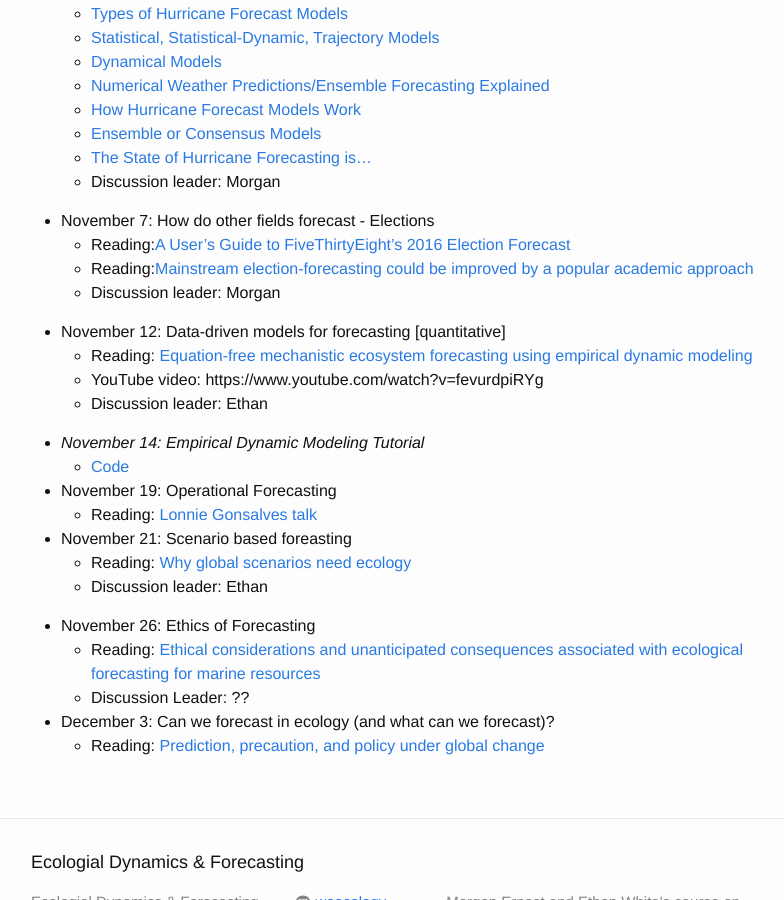
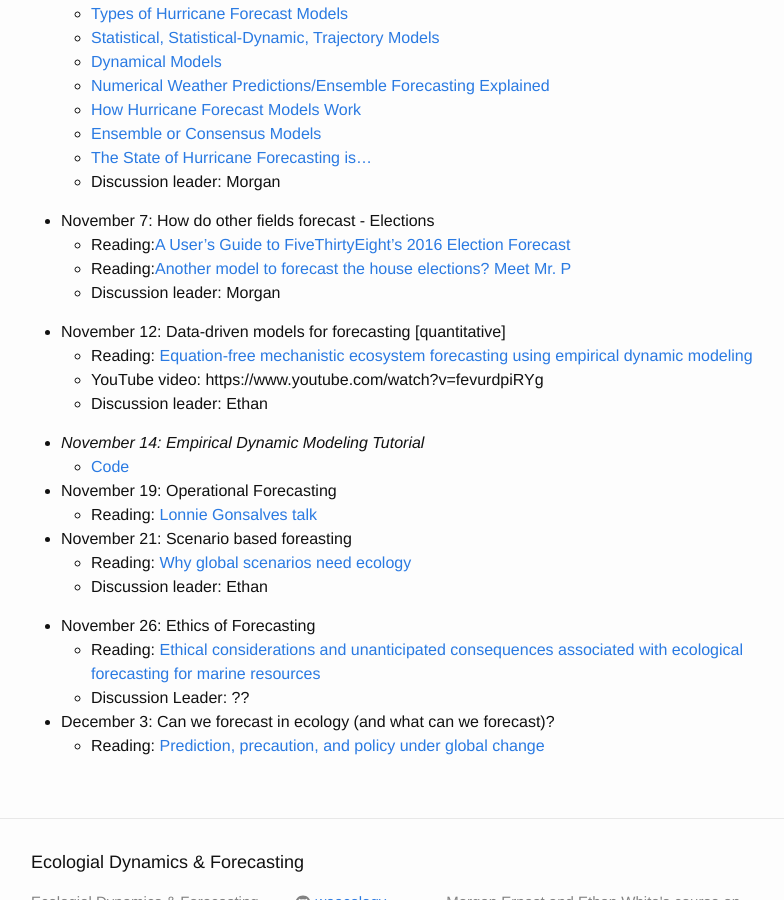
Before and after one commit to weecology/forecasting-dynamics-course, a Jekyll site: the page built from schedule.md, in a window 1280 px wide and 900 px high, scrolled down 2007 px. Shown: the whole window, without its empty margins (239-1023 px from the left). Built offline with Jekyll 4.4.1, drawn with Linux system fonts in a browser that asks for light colours.

Commit message:
Swaps out a reading for elections

```diff
--- a/schedule.md
+++ b/schedule.md
@@ -102,7 +102,7 @@ A good general overview of hurricane forecasting has proven elusive, so instead
 
 * November 7: How do other fields forecast - Elections
     * Reading:[A User's Guide to FiveThirtyEight's 2016 Election Forecast](https://fivethirtyeight.com/features/a-users-guide-to-fivethirtyeights-2016-general-election-forecast/)
-    * Reading:[Mainstream election-forecasting could be improved by a popular academic approach](https://www.economist.com/graphic-detail/2018/07/16/mainstream-election-forecasting-could-be-improved-by-a-popular-academic-approach)
+    * Reading:[Another model to forecast the house elections? Meet Mr. P](https://www.thecrosstab.com/2018/04/20/mrp-house/)
     * Discussion leader: Morgan
 
 [//]: #    * [Discussion questions]({{ site.baseurl }}/discussion/elections)
```
